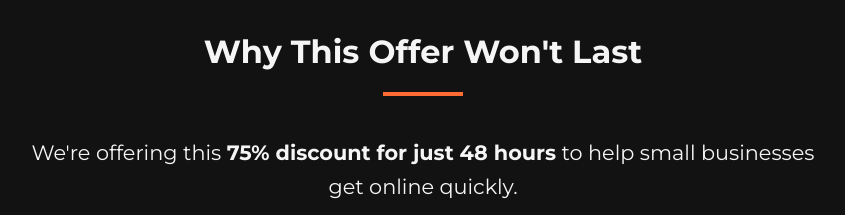
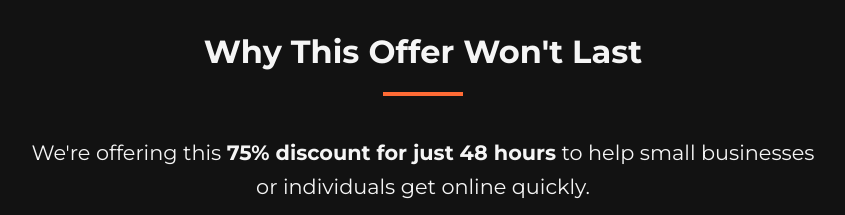
Before and after one commit to legacy3x/Flash-Sale-Web, a website: page index.html in a window 1280 px wide. Shown: the part 2200-2415 px from the top of the page, without its empty margins (217-1062 px from the left). Drawn offline with Linux system fonts and the light colour scheme.

Commit message:
Updated index.html

```diff
--- a/index.html
+++ b/index.html
@@ -357,7 +357,7 @@
     <section class="section">
       <h2 class="section-title">Why This Offer Won't Last</h2>
       <div class="offer-text text-center">
-        <p>We're offering this <strong>75% discount for just 48 hours</strong> to help small businesses get online quickly.</p>
+        <p>We're offering this <strong>75% discount for just 48 hours</strong> to help small businesses or individuals get online quickly.</p>
         <p>At this price, we can only accept 15 new clients.</p>
       </div>
     </section>
```
